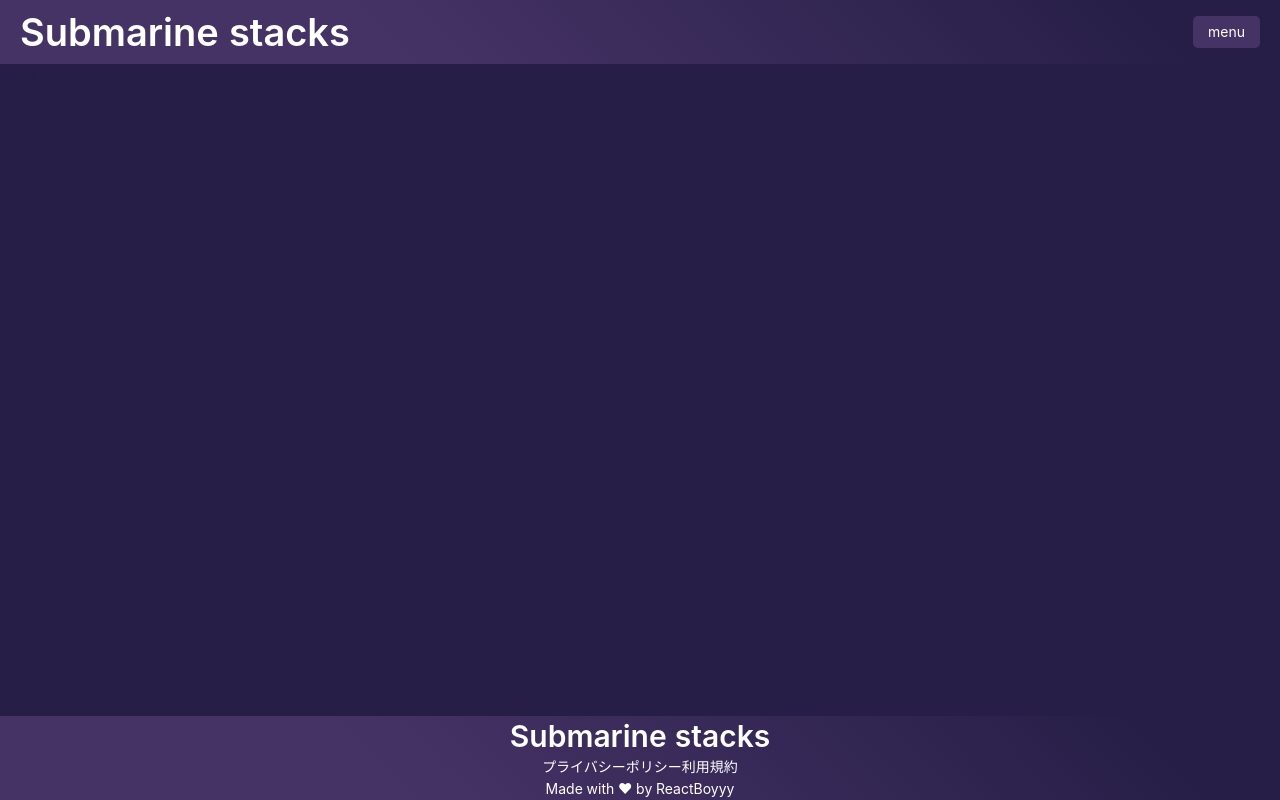
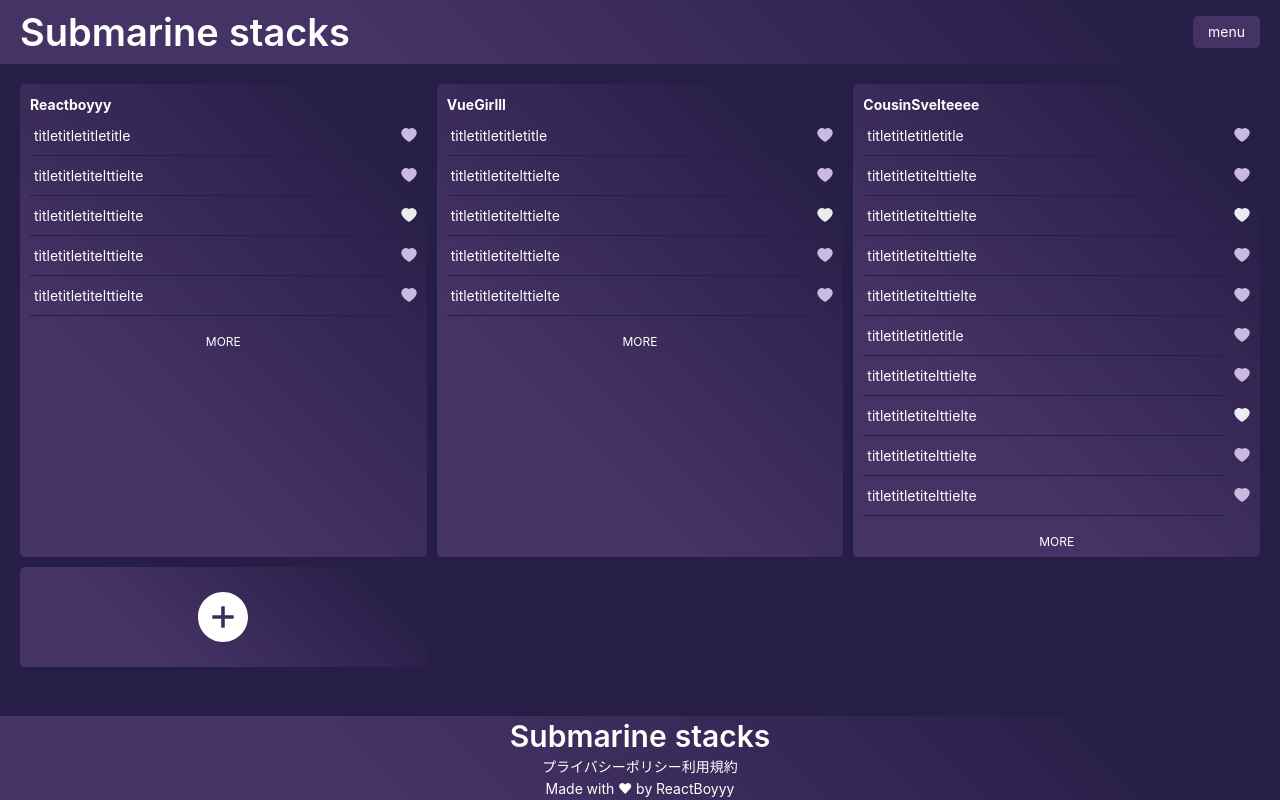
Before and after one commit to reactboy/fltngSbmrn_web, a React (Create React App) app: page /feeds in a window 1280 px wide. Built offline with nearby package versions, Linux system fonts and the light colour scheme.

Commit message:
add: add feeds page ui components

```diff
--- /dev/null
+++ b/src/sections/Feeds/components/FeedPanel/index.tsx
@@ -0,0 +1,84 @@
+import React from "react";
+import { HeartFilled, PlusCircleFilled } from "@ant-design/icons";
+
+interface FeedListItemProps {
+    title: string;
+    isBookmarked: boolean;
+}
+export const FeedListItem: React.FC<FeedListItemProps> = (props) => {
+    const { title, isBookmarked } = props;
+    return (
+        <li className="feed-list-item">
+            <div className="feed-list-item__title">
+                <span>{title}</span>
+            </div>
+            <div className="feed-list-item__bookmark-icon">
+                <HeartFilled
+                    style={{ color: isBookmarked ? "#cabae2" : "#eaecef" }}
+                />
+            </div>
+        </li>
+    );
+};
+
+const stubList: FeedListItemProps[] = [
+    { title: "titletitletitletitle", isBookmarked: true },
+    { title: "titletitletitelttielte", isBookmarked: true },
+    { title: "titletitletitelttielte", isBookmarked: false },
+    { title: "titletitletitelttielte", isBookmarked: true },
+    { title: "titletitletitelttielte", isBookmarked: true },
+];
+const stubListMore: FeedListItemProps[] = [
+    { title: "titletitletitletitle", isBookmarked: true },
+    { title: "titletitletitelttielte", isBookmarked: true },
+    { title: "titletitletitelttielte", isBookmarked: false },
+    { title: "titletitletitelttielte", isBookmarked: true },
+    { title: "titletitletitelttielte", isBookmarked: true },
+    { title: "titletitletitletitle", isBookmarked: true },
+    { title: "titletitletitelttielte", isBookmarked: true },
+    { title: "titletitletitelttielte", isBookmarked: false },
+    { title: "titletitletitelttielte", isBookmarked: true },
+    { title: "titletitletitelttielte", isBookmarked: true },
+];
+
+interface FeedListProps {
+    name: string;
+    list: FeedListItemProps[];
+}
+export const FeedList: React.FC<FeedListProps> = (props) => {
+    const { name, list } = props;
+    return (
+        <div className="feed-list">
+            <div className="feed-list__name">{name}</div>
+            <ul className="feed-list__list">
+                {list.map(({ title, isBookmarked }, i) => (
+                    <FeedListItem title={title} isBookmarked={isBookmarked} />
+                ))}
+            </ul>
+            <div className="feed-list__more">
+                <span>MORE</span>
+            </div>
+        </div>
+    );
+};
+
+export const FeedPanel = () => {
+    return (
+        <div className="feed-panel">
+            <div className="feed-panel__list-section">
+                <FeedList name="Reactboyyy" list={stubList} />
+                <FeedList name="VueGirlll" list={stubList} />
+                <FeedList name="CousinSvelteeee" list={stubListMore} />
+                {/* <FeedList name="DaddyAngularrrr" list={stubList} />
+                <FeedList name="CousinSvelteeee" list={stubListMore} />
+                <FeedList name="CousinSvelteeee" list={stubListMore} />
+                <FeedList name="CousinSvelteeee" list={stubListMore} /> */}
+                <div className="feed-panel__add-button">
+                    <div className="feed-panel__add-button-icon">
+                        <PlusCircleFilled />
+                    </div>
+                </div>
+            </div>
+        </div>
+    );
+};
--- /dev/null
+++ b/src/sections/Feeds/components/index.ts
@@ -0,0 +1 @@
+export * from "./FeedPanel";
--- a/src/sections/Feeds/index.tsx
+++ b/src/sections/Feeds/index.tsx
@@ -1,12 +1,18 @@
 import React from "react";
 import { Layout } from "antd";
 import { AppHeader, AppFooter } from "../../utils/components";
+import { FeedPanel } from "./components";
 const { Content } = Layout;
+
 export const Feeds = () => {
     return (
         <Layout className="feeds-page full-screen">
             <AppHeader />
-            <Content className="full-screen__content">feeds</Content>
+            <Content className="full-screen__content ">
+                <div className="feeds-page__content">
+                    <FeedPanel />
+                </div>
+            </Content>
             <AppFooter />
         </Layout>
     );
```
